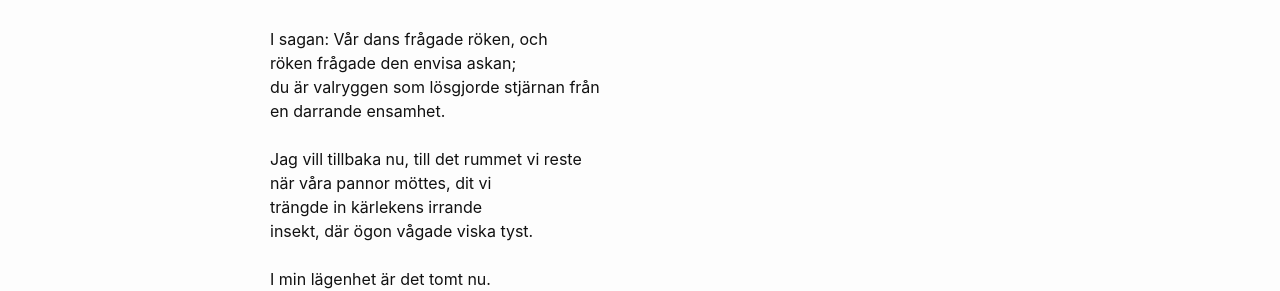
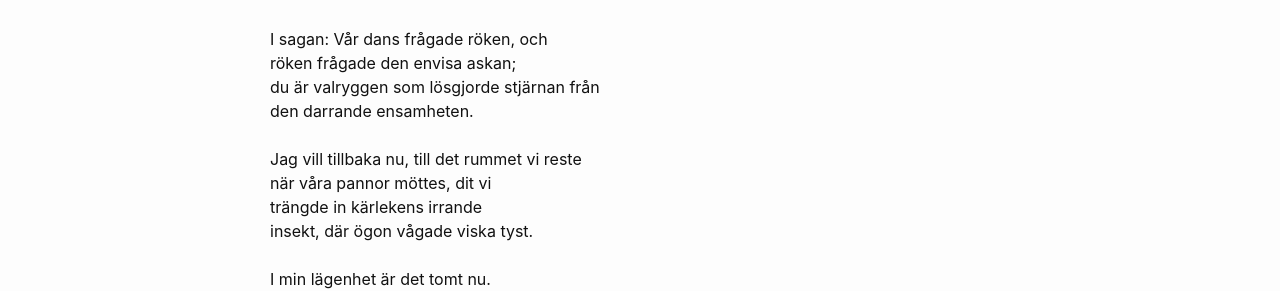
Before and after one commit to terr4form4/terr4form4.github.io, a Jekyll site: the page built from _posts/poesi/2024-01-03-dikter-2023-2024.md, in a window 1280 px wide and 900 px high, scrolled down 6917 px. Shown: the part 159-450 px from the top of the window. Built offline with Jekyll 4.4.1, drawn with Linux system fonts in a browser that asks for light colours; comment, search, counter and statistics services are not loaded.

Commit message:
älskling

```diff
--- a/_posts/poesi/2024-01-03-dikter-2023-2024.md
+++ b/_posts/poesi/2024-01-03-dikter-2023-2024.md
@@ -289,7 +289,7 @@ vill stanna.<br/>
 I sagan: Vår dans frågade röken, och<br/>
 röken frågade den envisa askan;<br/>
 du är valryggen som lösgjorde stjärnan från<br/>
-en darrande ensamhet.<br/>
+den darrande ensamheten.<br/>
 <br/>
 Jag vill tillbaka nu, till det rummet vi reste<br/>
 när våra pannor möttes, dit vi<br/>
```
